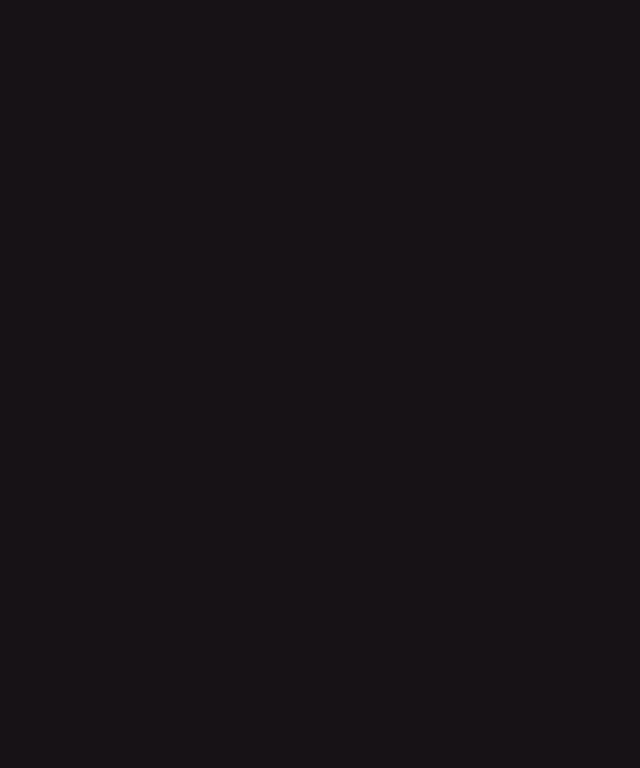
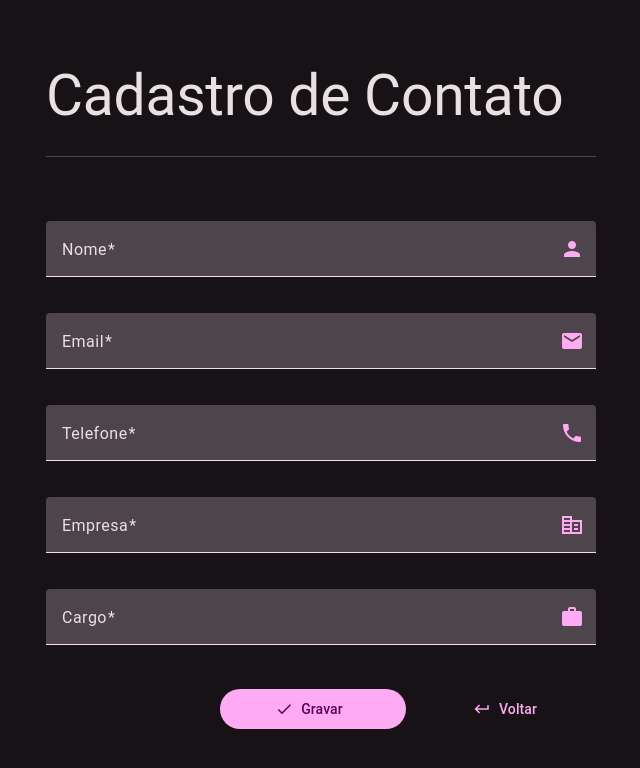
Before and after one commit to Fabis-li/e-agenda-fullstack-2024, an Angular app in the folder client/: page /contatos/cadastrar in a window 1280 px wide. Before the commit this address led to /. Shown: the top 768 px of the page, without its empty margins (319-959 px from the left). Built offline with nearby package versions, Linux system fonts and the light colour scheme.

Commit message:
implementado cadastro do contato

```diff
--- a/client/src/app/app.component.ts
+++ b/client/src/app/app.component.ts
@@ -8,11 +8,16 @@
 import { AsyncPipe } from '@angular/common';
 import { LocalStorageService } from './core/auth/services/local-storage.service';
 import { AuthService } from './core/auth/services/auth.service';
+import { HTTP_INTERCEPTORS } from '@angular/common/http';
+import { AuthInterceptor } from './core/auth/services/auth.interceptor';
 
 @Component({
   selector: 'app-root',
   standalone: true,
   imports: [RouterOutlet, ShellComponent, AsyncPipe],
+  providers: [
+
+],
   templateUrl: './app.component.html',
 })
 export class AppComponent implements OnInit {
--- a/client/src/app/app.config.ts
+++ b/client/src/app/app.config.ts
@@ -4,15 +4,16 @@
 import { routes } from './app.routes';
 import { provideAnimationsAsync } from '@angular/platform-browser/animations/async';
 import { provideAuthentication } from './core/auth/auth.provider';
-import { provideHttpClient } from '@angular/common/http';
+import { provideHttpClient, withInterceptorsFromDi } from '@angular/common/http';
 import { provideNotifications } from './core/notificacao/notificacao.provider';
+
 
 export const appConfig: ApplicationConfig = {
   providers: [
     provideZoneChangeDetection({ eventCoalescing: true }),
     provideRouter(routes),
     provideAnimationsAsync(),
-    provideHttpClient(),
+    provideHttpClient(withInterceptorsFromDi()),
 
     provideAuthentication(),
     provideNotifications(),
--- a/client/src/app/core/auth/auth.provider.ts
+++ b/client/src/app/core/auth/auth.provider.ts
@@ -2,7 +2,19 @@
 import { AuthService } from "./services/auth.service";
 import { UsuarioService } from "./services/usuario.service";
 import { LocalStorageService } from "./services/local-storage.service";
+import { HTTP_INTERCEPTORS } from "@angular/common/http";
+import { AuthInterceptor } from "./services/auth.interceptor";
 
 export const provideAuthentication = () : EnvironmentProviders => {
-    return makeEnvironmentProviders([AuthService, UsuarioService, LocalStorageService]);
+    return makeEnvironmentProviders([
+      AuthService,
+      UsuarioService,
+      LocalStorageService,
+
+      {
+        provide: HTTP_INTERCEPTORS,
+        useClass: AuthInterceptor,
+        multi: true
+      }
+    ]);
 };
--- /dev/null
+++ b/client/src/app/core/auth/services/auth.interceptor.ts
@@ -0,0 +1,29 @@
+import { HttpEvent, HttpHandler, HttpInterceptor, HttpRequest } from "@angular/common/http";
+import { Injectable } from "@angular/core";
+import { Observable } from "rxjs";
+import { LocalStorageService } from "./local-storage.service";
+
+@Injectable()
+export class AuthInterceptor implements HttpInterceptor{
+
+  constructor(private localStorageService: LocalStorageService){}
+
+  intercept(
+    req: HttpRequest<any>,
+    next: HttpHandler
+  ): Observable<HttpEvent<any>> {
+
+    const chave = this.localStorageService.obterTokenAutenticacao()?.chave;
+
+    if(chave) {
+      const requisicaoClonada = req.clone ({
+        headers: req.headers.set('Authorization', `Bearer ${chave}`)
+      });
+
+      return next.handle(requisicaoClonada);
+    }
+
+    return next.handle(req);
+  }
+
+}
--- /dev/null
+++ b/client/src/app/views/contatos/cadastrar/cadatro-contato.component.html
@@ -0,0 +1,123 @@
+<main class="container my-5">
+  <div class="row justify-content-center g-3 mt-2">
+    <div class="col col-md-10 col-lg-6">
+      <h1 class="display-3">Cadastro de Contato</h1>
+      <hr />
+      <form [formGroup]="form" (submit)="gravar()">
+        <mat-form-field class="w-100 mt-5" appearance="fill">
+          <mat-label>Nome</mat-label>
+          <input
+            matInput
+            formControlName="nome"
+            autocomplete="name"
+            placeholder="Ex: João da Silva"
+            [maxLength]="30"
+          />
+          <mat-icon matSuffix color="primary">person</mat-icon>
+          <mat-error class="text-white" *ngIf="nome?.invalid">
+            <span *ngIf="nome?.errors?.['required']"
+              >O nome precisa ser preenchido.</span
+            >
+            <span *ngIf="nome?.errors?.['minlength']"
+              >O nome deve conter ao menos 3 caracteres.</span
+            >
+          </mat-error>
+        </mat-form-field>
+
+        <mat-form-field class="w-100 mt-3" appearance="fill">
+          <mat-label>Email</mat-label>
+          <input
+            matInput
+            formControlName="email"
+            type="email"
+            autocomplete="email"
+            placeholder="Ex: joaosilva@gmail.com"
+          />
+          <mat-icon matSuffix color="primary">mail</mat-icon>
+          <mat-error class="text-white" *ngIf="email?.invalid">
+            <span *ngIf="email?.errors?.['required']"
+              >O email precisa ser preenchido.</span
+            >
+            <span *ngIf="email?.errors?.['email']"
+              >O valor informado não segue um padrão de email.</span
+            >
+          </mat-error>
+        </mat-form-field>
+        <mat-form-field class="w-100 mt-3" appearance="fill">
+          <mat-label>Telefone</mat-label>
+          <input
+            matInput
+            formControlName="telefone"
+            autocomplete="tel-national"
+            placeholder="Ex: (00) 90000-0000"
+          />
+          <mat-icon matSuffix color="primary">phone</mat-icon>
+          <mat-error class="text-white" *ngIf="telefone?.invalid">
+            <span *ngIf="telefone?.errors?.['required']"
+              >O telefone precisa ser preenchido.</span
+            >
+            <span *ngIf="telefone?.errors?.['pattern']"
+              >O valor informado não segue o padrão (00) 90000-0000.</span
+            >
+          </mat-error>
+        </mat-form-field>
+        <mat-form-field class="w-100 mt-3" appearance="fill">
+          <mat-label>Empresa</mat-label>
+          <input
+            matInput
+            formControlName="empresa"
+            autocomplete="organization"
+            placeholder="Ex: Academia do Programador"
+            [maxLength]="30"
+          />
+          <mat-icon matSuffix color="primary">corporate_fare</mat-icon>
+          <mat-error class="text-white" *ngIf="empresa?.invalid">
+            <span *ngIf="empresa?.errors?.['required']"
+              >A empresa precisa ser preenchida.</span
+            >
+            <span
+              *ngIf="empresa?.errors?.['minlength']"
+              edicao-contato.component.ts|html
+              :
+              >A empresa deve conter ao menos 3 caracteres.</span
+            >
+          </mat-error>
+        </mat-form-field>
+        <mat-form-field class="w-100 mt-3" appearance="fill">
+          <mat-label>Cargo</mat-label>
+          <input
+            matInput
+            formControlName="cargo"
+            autocomplete="organization-title"
+            placeholder="Ex: Professor"
+            [maxLength]="30"
+          />
+          <mat-icon matSuffix color="primary">work</mat-icon>
+          <mat-error class="text-white" *ngIf="cargo?.invalid">
+            <span *ngIf="cargo?.errors?.['required']"
+              >O cargo precisa ser preenchido.</span
+            >
+            <span *ngIf="cargo?.errors?.['minlength']"
+              >O cargo deve conter ao menos 3 caracteres.</span
+            >
+          </mat-error>
+        </mat-form-field>
+        <div class="row justify-content-end g-2 gap-2 mt-3">
+          <button type="submit" mat-flat-button class="col-sm-4">
+            <mat-icon matIconPrefix>check</mat-icon>
+            Gravar
+          </button>
+          <a
+            mat-button
+            type="button"
+            class="col-sm-4"
+            routerLink="/contatos/listar"
+          >
+            <mat-icon matIconPrefix>keyboard_return</mat-icon>
+            Voltar
+          </a>
+        </div>
+      </form>
+    </div>
+  </div>
+</main>
--- /dev/null
+++ b/client/src/app/views/contatos/cadastrar/cadatro-contato.component.ts
@@ -0,0 +1,127 @@
+import { NgIf, NgForOf } from '@angular/common';
+import { Component } from '@angular/core';
+import {
+  ReactiveFormsModule,
+  FormGroup,
+  FormBuilder,
+  Validators,
+} from '@angular/forms';
+import { MatButtonModule } from '@angular/material/button';
+import { MatFormFieldModule } from '@angular/material/form-field';
+import { MatIconModule } from '@angular/material/icon';
+import { MatInputModule } from '@angular/material/input';
+import { RouterLink, Router } from '@angular/router';
+import { NotificacaoService } from '../../../core/notificacao/notificacao.service';
+import {
+  InserirContatoViewModel,
+  ContatoInseridoViewModel,
+} from '../models/contato.models';
+import { ContatoService } from '../services/contato.service';
+import { PartialObserver } from 'rxjs';
+
+@Component({
+  selector: 'app-cadatro-contato',
+  standalone: true,
+  imports: [
+    NgIf,
+    NgForOf,
+    RouterLink,
+    ReactiveFormsModule,
+    MatFormFieldModule,
+    MatInputModule,
+    MatIconModule,
+    MatButtonModule,
+  ],
+  templateUrl: './cadatro-contato.component.html',
+})
+export class CadatroContatoComponent {
+  public form: FormGroup;
+
+  constructor(
+    private router: Router,
+    private fb: FormBuilder,
+    private contatoService: ContatoService,
+    private notification: NotificacaoService
+  ) {
+    this.form = this.fb.group({
+      nome: [
+        '',
+        [
+          Validators.required,
+          Validators.minLength(3),
+          Validators.maxLength(30),
+        ],
+      ],
+      telefone: [
+        '',
+        [
+          Validators.required,
+          Validators.pattern(/^[1-9]{2} [0-9]{4,5}-[0-9]{4}$/),
+        ],
+      ],
+      email: ['', [Validators.required, Validators.email]],
+      empresa: [
+        '',
+        [
+          Validators.required,
+          Validators.minLength(3),
+          Validators.maxLength(30),
+        ],
+      ],
+      cargo: [
+        '',
+        [
+          Validators.required,
+          Validators.minLength(3),
+          Validators.maxLength(30),
+        ],
+      ],
+    });
+  }
+
+  get nome() {
+    return this.form.get('nome');
+  }
+
+  get telefone() {
+    return this.form.get('telefone');
+  }
+
+  get email() {
+    return this.form.get('email');
+  }
+
+  get empresa() {
+    return this.form.get('empresa');
+  }
+
+  get cargo() {
+    return this.form.get('cargo');
+  }
+
+  public gravar() {
+    if (this.form.invalid) {
+      this.notification.aviso('Por favor, preencha o formulário corretamente.');
+      return;
+    }
+    const inserirContato: InserirContatoViewModel = this.form.value;
+
+    const observer: PartialObserver<ContatoInseridoViewModel> = {
+      next: (contatoInserido) => this.processarSucesso(contatoInserido),
+      error: (erro) => this.processarFalha(erro),
+    }
+
+    this.contatoService.inserir(inserirContato).subscribe(observer);
+  }
+
+  private processarSucesso(contato: ContatoInseridoViewModel): void {
+    this.notification.sucesso(
+      `Contato "${contato.nome}" cadastrado com sucesso!`
+    );
+    this.router.navigate(['/contatos', 'listar']);
+  }
+
+  private processarFalha(erro: Error) {
+    this.notification.erro(erro.message);
+  }
+}
--- a/client/src/app/views/contatos/contatos.routes.ts
+++ b/client/src/app/views/contatos/contatos.routes.ts
@@ -3,6 +3,7 @@
 import { ContatoService } from './services/contato.service';
 import { inject } from '@angular/core';
 import { ListarContatoViewModel } from './models/contato.models';
+import { CadatroContatoComponent } from './cadastrar/cadatro-contato.component';
 
 const listagemContatosResolver: ResolveFn<ListarContatoViewModel[]> = () => {
   return inject(ContatoService).selecionarTodos();
@@ -17,4 +18,6 @@
       contatos: listagemContatosResolver,
     },
   },
+
+  { path: 'cadastrar', component: CadatroContatoComponent}
 ];
```
Also changed, not shown: client/src/app/views/contatos/services/contato.service.ts (+9 -11 lines).
